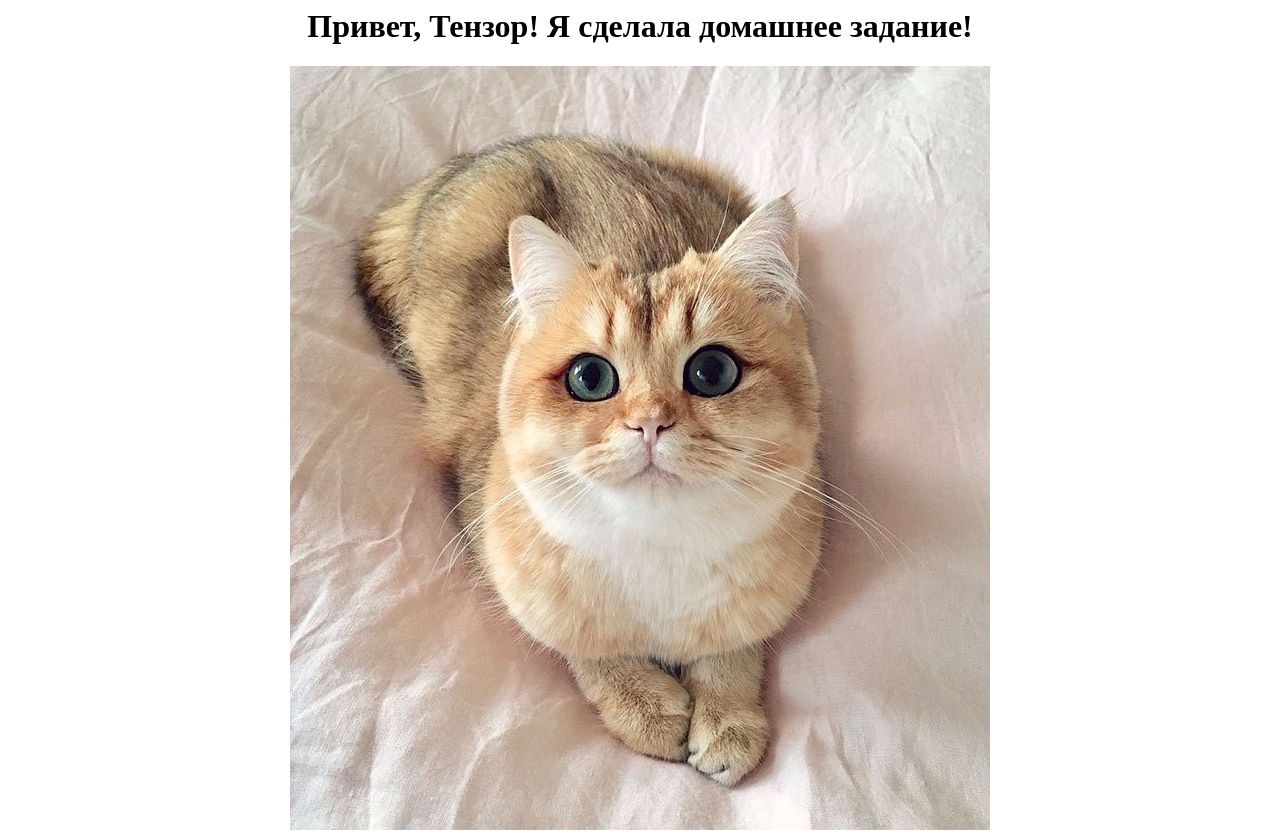
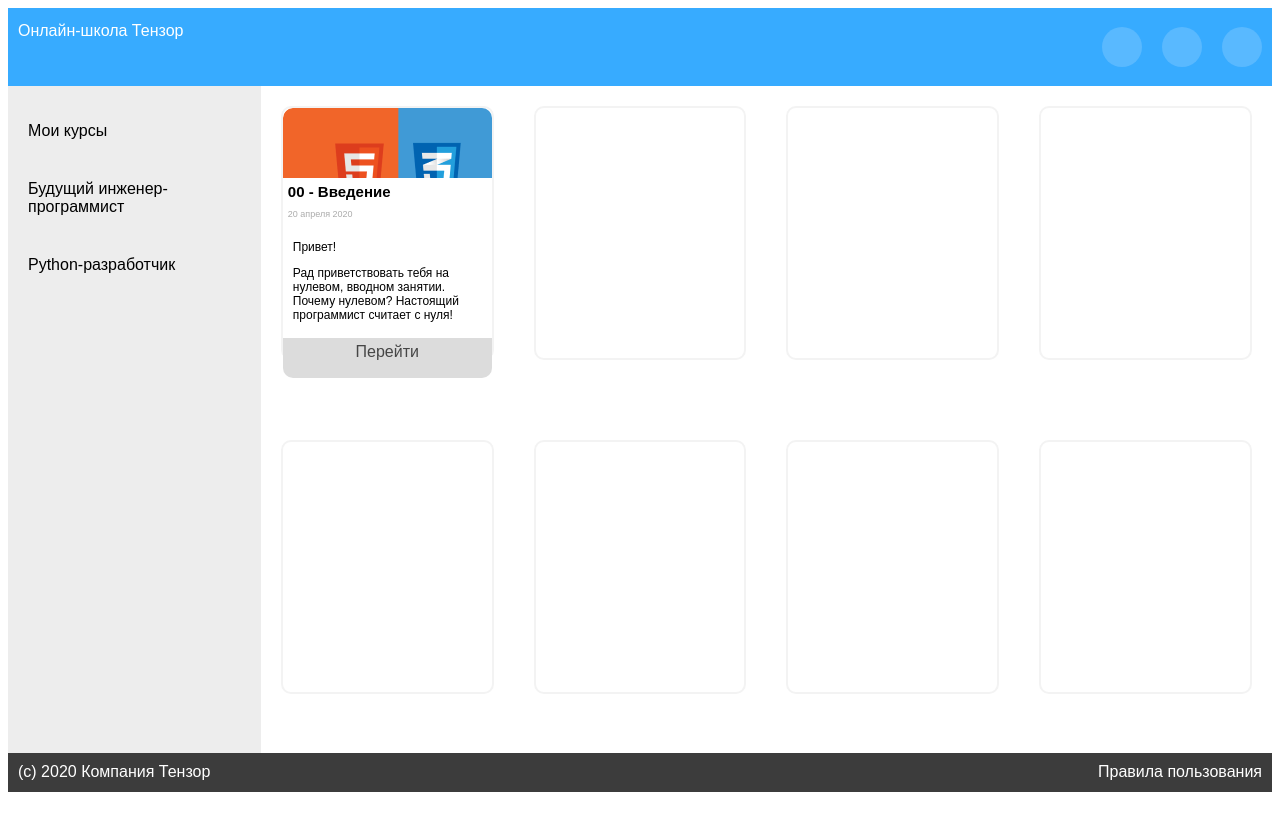
Before and after one commit to akarasenko/tensor-course, a website: page public/index.html in a window 1280 px wide. After the commit the page ends 800 px from the top, so only its background shows below. Drawn offline with Linux system fonts and the light colour scheme.

Commit message:
task 2 beginning/not ready

```diff
--- /dev/null
+++ b/public/css/styles.css
@@ -0,0 +1,118 @@
+body{
+    font-family: sans-serif;
+}
+
+header{
+    display: flex;
+    flex-flow: row wrap;
+    align-content: center;
+    background: #37ABFF;
+    height: 10%;
+}
+
+header > div{
+    color: #FFFFFF;
+    padding: 10px;
+}
+
+.header__freespace{
+    flex-grow: 1;
+}
+
+main{
+    background-color: #FFFFFF;
+    height: 85%;
+}
+
+footer{
+    display: flex;
+    flex-flow: row wrap;
+    align-content: center;
+    background: #3C3C3C;
+    height: 5%;
+}
+
+footer > div{
+    color: #FFFFFF;
+    padding: 10px;
+}
+
+.footer__freespace{
+    flex-grow: 1;
+}
+
+main{
+    display: flex;
+    flex-flow: row wrap;
+}
+
+main > aside{
+    flex: 1 20%;
+    background: #EDEDED;
+}
+
+main > div{
+    flex: 1 80%;
+    display: flex;
+    flex-direction: row;
+    flex-wrap: wrap;
+}
+
+aside > ul> li {
+    list-style-type: none;
+    padding: 20px;
+}
+
+aside > ul > li:hover{
+    background: #DCDCDC;;
+}
+
+ul {
+    margin-left: 0;
+    padding-left: 0;
+   }
+
+.lecture-card{
+    border: 2px solid #F3F3F3;
+    margin: 20px;
+    flex: 1 20%;
+    width: 150px;
+    height: 250px;
+    border-radius: 10px;
+}
+
+.lecture-card__image{
+    list-style-type: none;
+    height: 70px;
+    border-radius: 10px 10px 0px 0px;
+    background-image: url('../images/5vs3.png');
+}
+
+.lecture-card__description{
+    list-style-type: none;
+    height: 150px;
+    margin: 5px;
+    font-size: 12px;
+    overflow: hidden;
+    text-overflow: ellipsis;
+}
+
+.lecture-card__button{
+    list-style-type: none;
+    height: 30px;
+    background: #DCDCDC;
+    border-radius: 0px 0px 10px 10px;
+    color: #464646;
+    padding: 5px;
+    text-align: center;
+}
+
+.lecture-card__name{
+    font-weight: bold;
+    font-size: 125%;
+}
+
+.lecture-card__date{
+    font-size: 75%;
+    color: #ABABAB;
+}
--- a/public/index.html
+++ b/public/index.html
@@ -2,12 +2,67 @@
 
 <head>
    <meta charset="utf-8">
-   <title>Занятие 00: Введение в курс</title>
+   <link rel="stylesheet" href="/css/styles.css">
+   <title>Занятие 2: Флексы, адаптивки, БЭМ и DOM</title>
 </head>
 
-<body style="text-align: center">
-   <h1>Привет, Тензор! Я сделала домашнее задание!</h1>
-   <img class="image" src="/images/cat.jpg" />
+<body>
+   <header>
+      <div><span  class="header__logo">Онлайн-школа Тензор</span></div>
+      <div class="header__freespace"></div>
+      <div class="header__circle">
+         <svg width="40" height="50" viewBox="0 0 40 40" fill="none" xmlns="http://www.w3.org/2000/svg">
+            <rect width="40" height="40" rx="20" fill="#59B9FF"/>
+         </svg>
+      </div>
+      <div class="header__circle">
+         <svg width="40" height="50" viewBox="0 0 40 40" fill="none" xmlns="http://www.w3.org/2000/svg">
+            <rect width="40" height="40" rx="20" fill="#59B9FF"/>
+         </svg>
+      </div>
+      <div class="header__circle">
+         <svg width="40" height="50" viewBox="0 0 40 40" fill="none" xmlns="http://www.w3.org/2000/svg">
+            <rect width="40" height="40" rx="20" fill="#59B9FF"/>
+         </svg>
+      </div>
+   </header>
+
+   <main>
+      <aside>
+         <ul>
+            <li>Мои курсы</li>
+            <li>Будущий инженер-программист</li>
+            <li>Python-разработчик</li>
+         </ul>
+      </aside>
+      <div class = "content">
+         <div class="lecture-card">
+               <div class="lecture-card__image"></div>
+               <div class="lecture-card__description">
+                  <span class = "lecture-card__name">00 - Введение</span>
+                  <span class = "lecture-card__date"></p>20 апреля 2020</p></span>
+                  <div class = "lecture-card__description">
+                     <p>Привет!</p>
+                     <p>Рад приветствовать тебя на нулевом, вводном занятии. Почему нулевом? Настоящий программист считает с нуля!</p>
+                  </div>
+               </div>
+               <div class="lecture-card__button">Перейти</div>
+         </div>
+
+         <div class="lecture-card"></div>
+         <div class="lecture-card"></div>
+         <div class="lecture-card"></div>
+         <div class="lecture-card"></div>
+         <div class="lecture-card"></div>
+         <div class="lecture-card"></div>
+         <div class="lecture-card"></div>
+      </div>
+   </main>
+
+   <footer>
+      <div class="footer__right">(c) 2020 Компания Тензор</div>
+      <div class="footer__freespace"></div>
+      <div class="footer__left">Правила пользования</div>
+   </footer>
 </body>
-
 </html>
```
Also changed, not shown: public/images/5vs3.png (added), public/images/cat.jpg (deleted), public/images/no-lecture-image.png (added).
